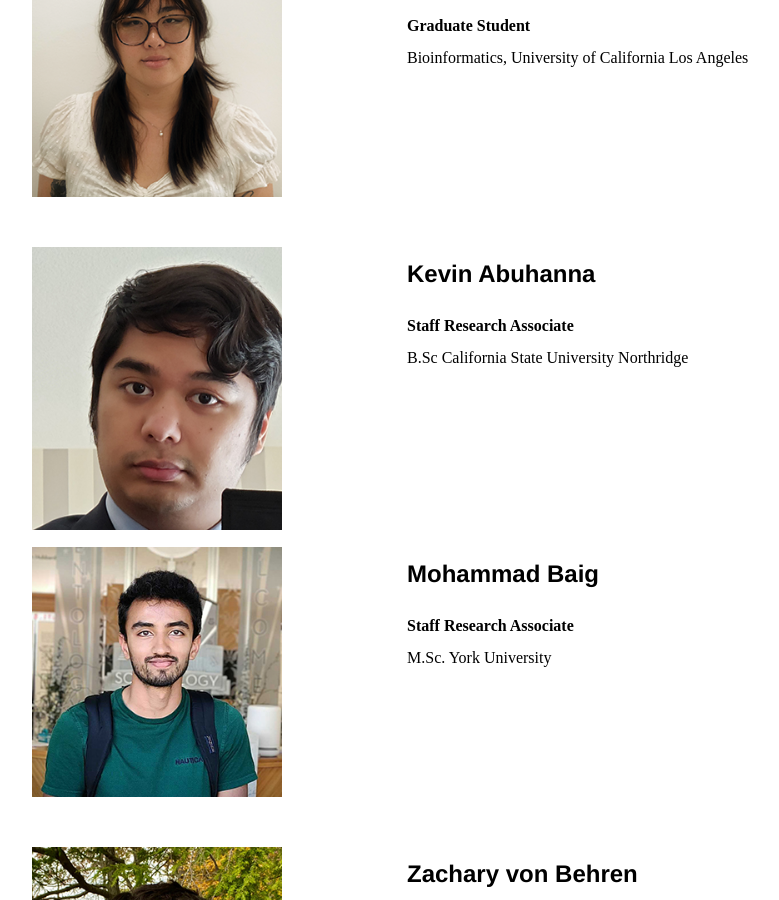
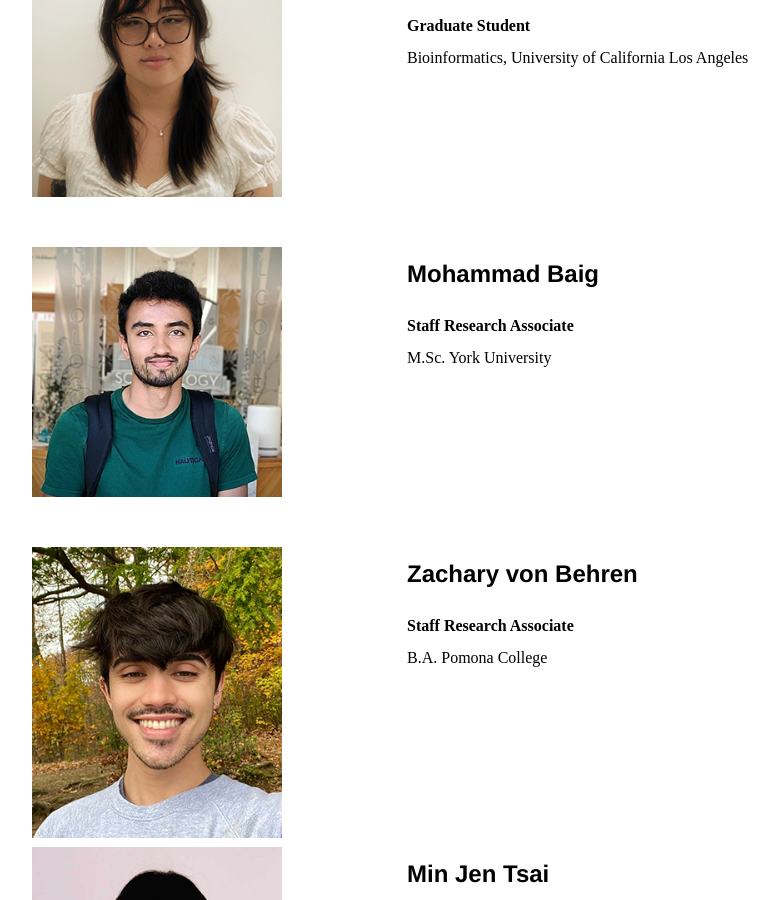
Before and after one commit to luogenomics/luogenomics.github.io, a Jekyll site: the page built from people/index.html, in a window 1280 px wide and 900 px high, scrolled down 1852 px. Shown: the whole window, without its empty margins (233-1012 px from the left). Built offline with Jekyll 4.4.1, drawn with Linux system fonts in a browser that asks for light colours; some of the changed text lies outside the part shown.

Commit message:
Update index.html

```diff
--- a/people/index.html
+++ b/people/index.html
@@ -89,20 +89,6 @@ title: Luo Lab People
     <p><h2>Cuining Liu</h2>
     <br><strong>Graduate Student</strong><br>
     <br> Bioinformatics, University of California Los Angeles </a></p>
-  </div>
-</div>
-
-<div class="peoplebox">
-  <div class="hugespacer"></div>
-  <div class="peoplemediabox pull-left">
-    <a href="">
-      <img width=250 class="projectmedia" src="KevinAbuhanna.jpg" >
-    </a>
-  </div>
-  <div class="projecttextbox pull-left" style="line-height:100%">
-    <p><h2>Kevin Abuhanna</h2>
-    <br><strong>Staff Research Associate</strong><br>
-    <br> B.Sc California State University Northridge </a></p>
   </div>
 </div>
 
```
Also changed, not shown: other parts of people/index.html (+1 -0 lines).
